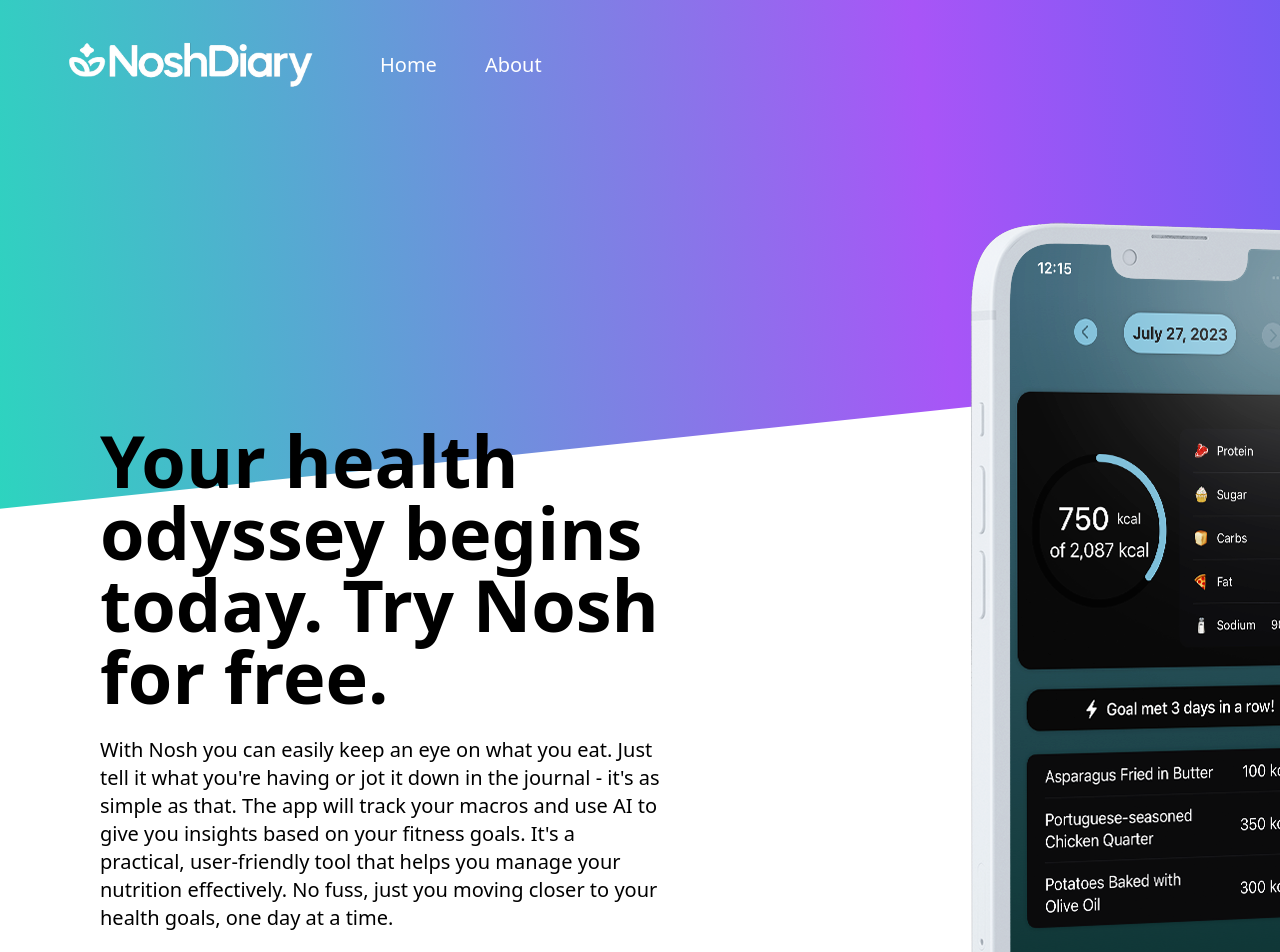
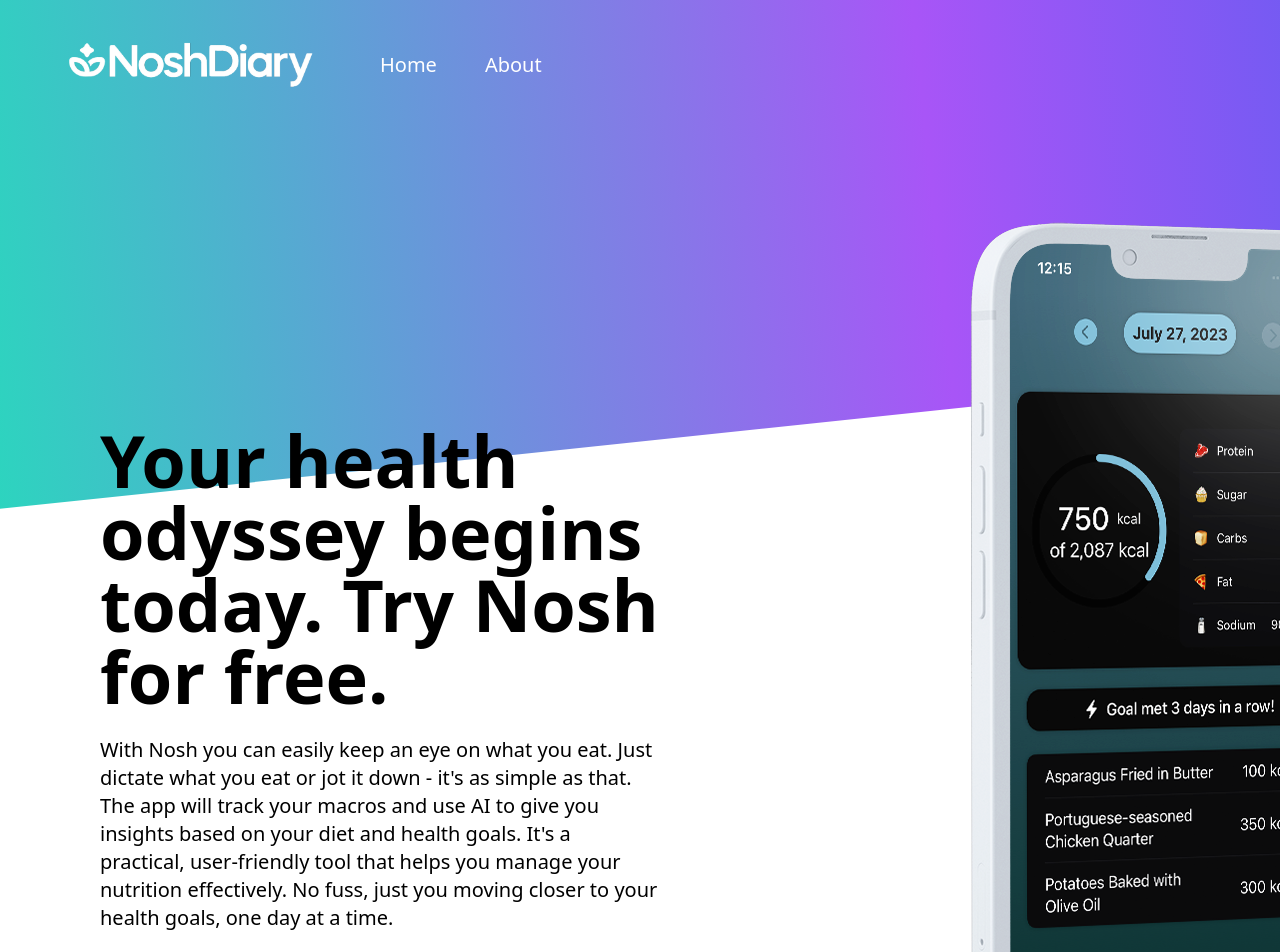
Before and after one commit to jacobgoldfarb/nosh-diary-website, a Next.js app: page / in a window 1280 px wide. Shown: the top 952 px of the page. Built offline with nearby package versions, Linux system fonts and the light colour scheme.

Commit message:
Copy change

```diff
--- a/pages/index.js
+++ b/pages/index.js
@@ -7,7 +7,7 @@
 
 // Text constants
 const TAGLINE = 'Your health odyssey begins today. Try Nosh for free.';
-const APP_DESCRIPTION = `With Nosh you can easily keep an eye on what you eat. Just tell it what you're having or jot it down in the journal - it's as simple as that. The app will track your macros and use AI to give you insights based on your fitness goals. It's a practical, user-friendly tool that helps you manage your nutrition effectively. No fuss, just you moving closer to your health goals, one day at a time.`;
+const APP_DESCRIPTION = `With Nosh you can easily keep an eye on what you eat. Just dictate what you eat or jot it down - it's as simple as that. The app will track your macros and use AI to give you insights based on your diet and health goals. It's a practical, user-friendly tool that helps you manage your nutrition effectively. No fuss, just you moving closer to your health goals, one day at a time.`;
 const APP_STORE_URL = 'https://www.apple.com/app-store/';
 const APP_STORE_ALT = 'Download on App Store';
 
```
